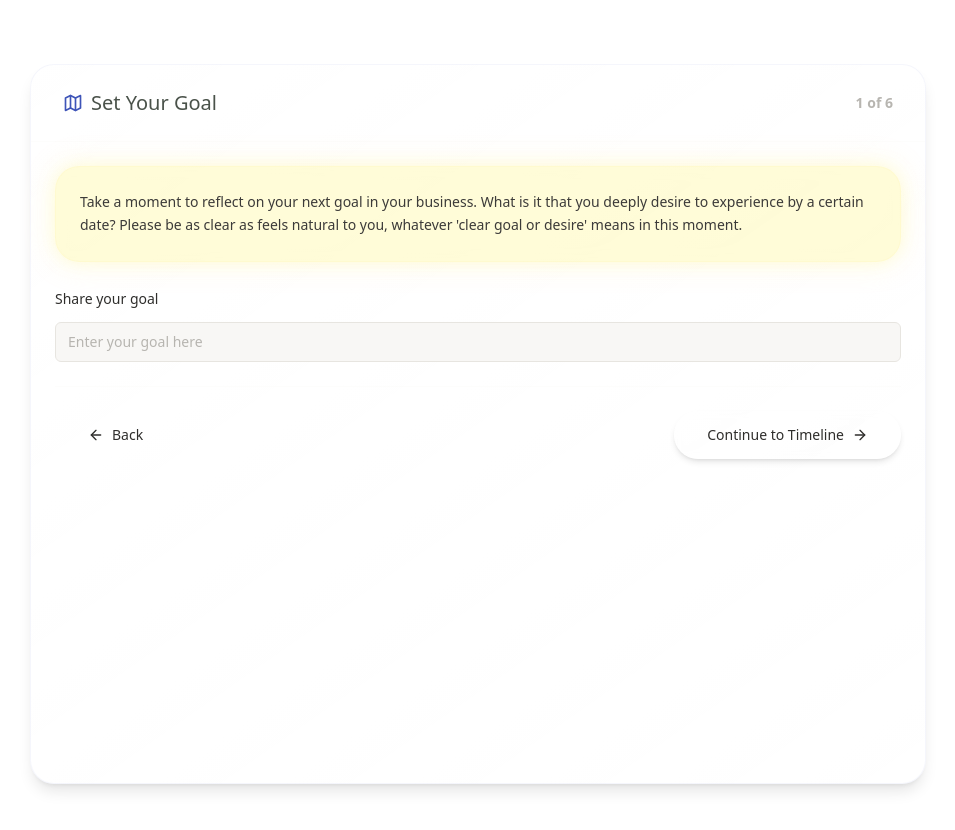
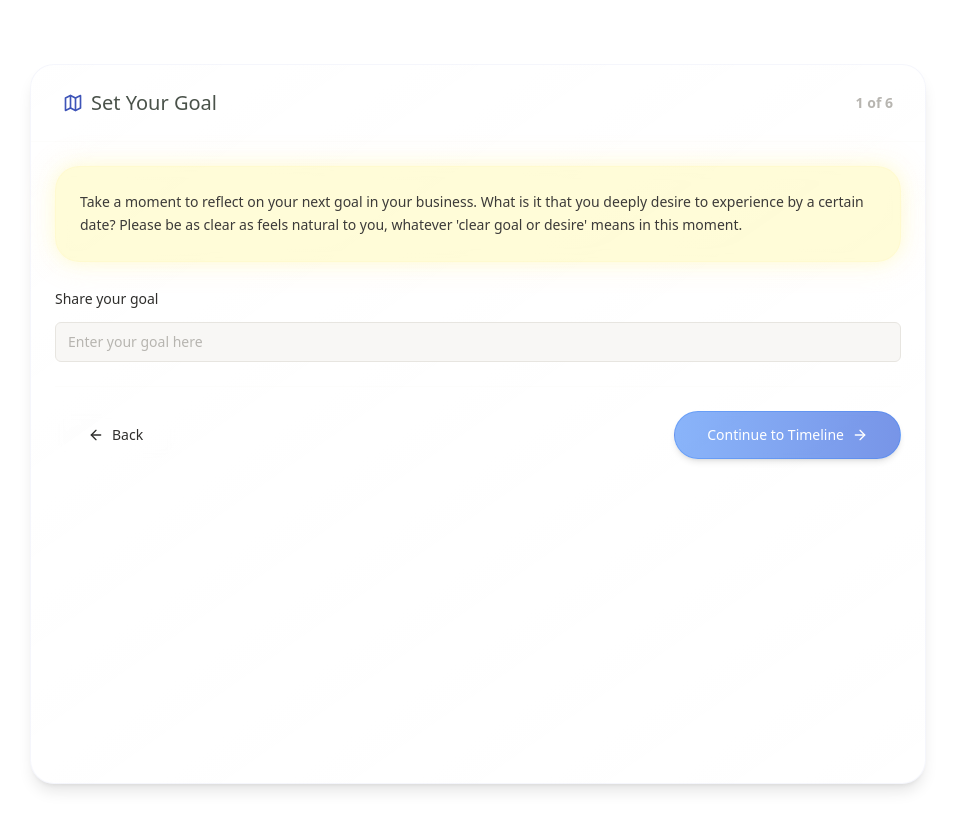
Before and after one commit to peatf/gps-live, a Next.js app: page / in a window 1280 px wide. Shown: the top 830 px of the page, without its empty margins (194-1149 px from the left). Built offline with nearby package versions, Linux system fonts and the light colour scheme.

Commit message:
Update Button.js

```diff
--- a/src/components/Button/Button.js
+++ b/src/components/Button/Button.js
@@ -5,24 +5,35 @@ export const Button = ({
   children,
   onClick,
   disabled,
-  variant = "primary",
+  variant = "primary", // Default to primary for navigation buttons
   size = "default",
   className,
   ...props
 }) => {
   const baseStyles =
-    "relative inline-flex items-center justify-center rounded-full text-sm font-medium overflow-hidden transition-all duration-300";
+    "relative inline-flex items-center justify-center rounded-full text-sm font-medium overflow-hidden transition-all duration-300 backdrop-blur-sm";
 
   const sizeStyles = {
-    default: "h-12 px-6", // Default button size
+    default: "h-12 px-6",
     sm: "h-10 px-4 text-xs",
     lg: "h-14 px-8 text-lg",
   };
 
   const variantStyles = {
-    primary: "bg-white/10 backdrop-blur-sm text-earth hover:text-cosmic hover:bg-white/20 border border-white/20 hover:border-white/40 shadow-md hover:shadow-lg",
-    outline: "border border-white/20 text-earth hover:text-cosmic hover:bg-white/10 hover:border-white/30",
-    ghost: "text-earth hover:bg-white/10",
+    primary: `
+      bg-gradient-to-r from-blue-500/60 to-blue-700/60 text-white
+      hover:from-blue-500/80 hover:to-blue-700/80
+      border border-blue-500/40 hover:border-blue-500
+      shadow-md hover:shadow-lg
+    `,
+    outline: `
+      border border-white/30 text-earth
+      hover:border-white/50 hover:bg-white/10
+    `,
+    ghost: `
+      text-earth border border-white/20
+      hover:bg-white/10 hover:border-white/30
+    `,
   };
 
   const interactionEffects = `
```
